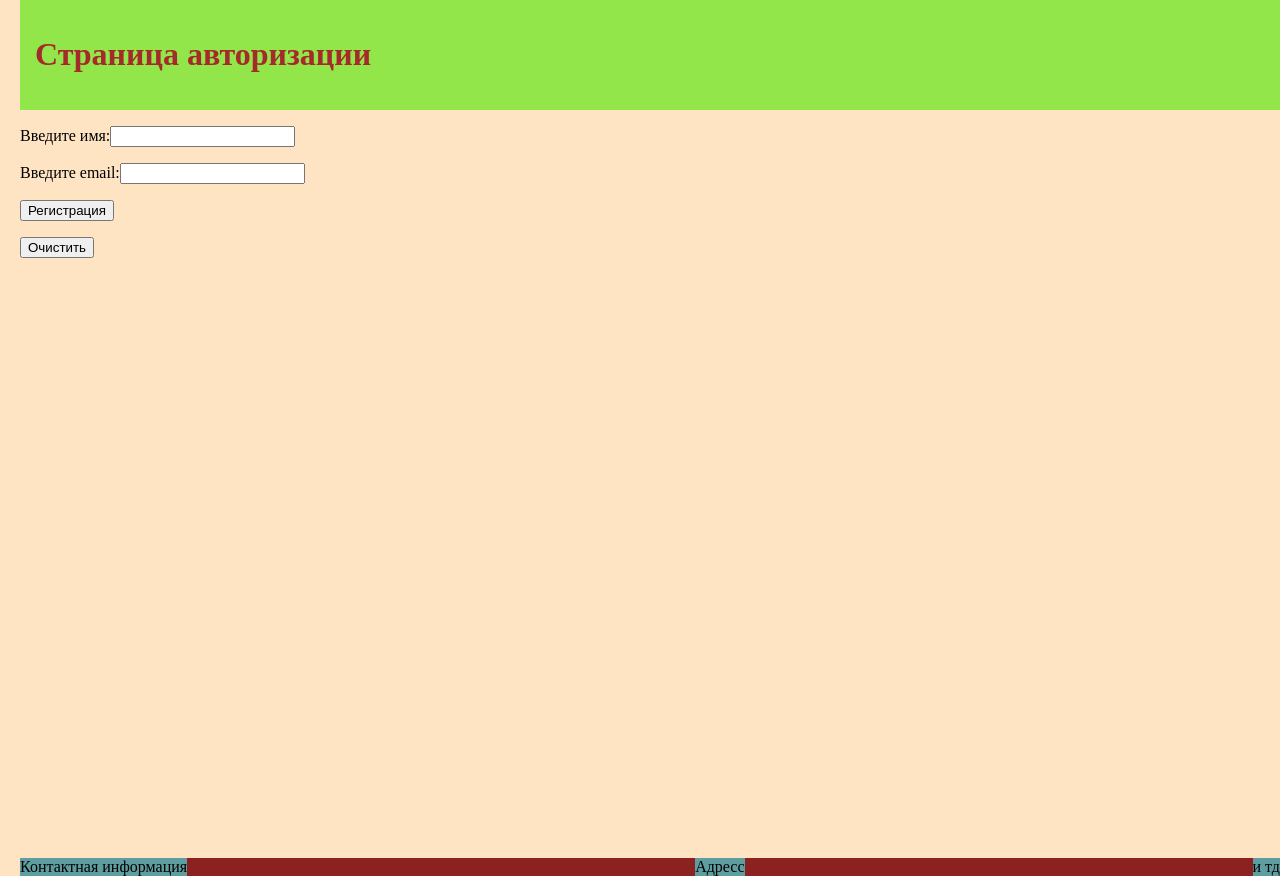
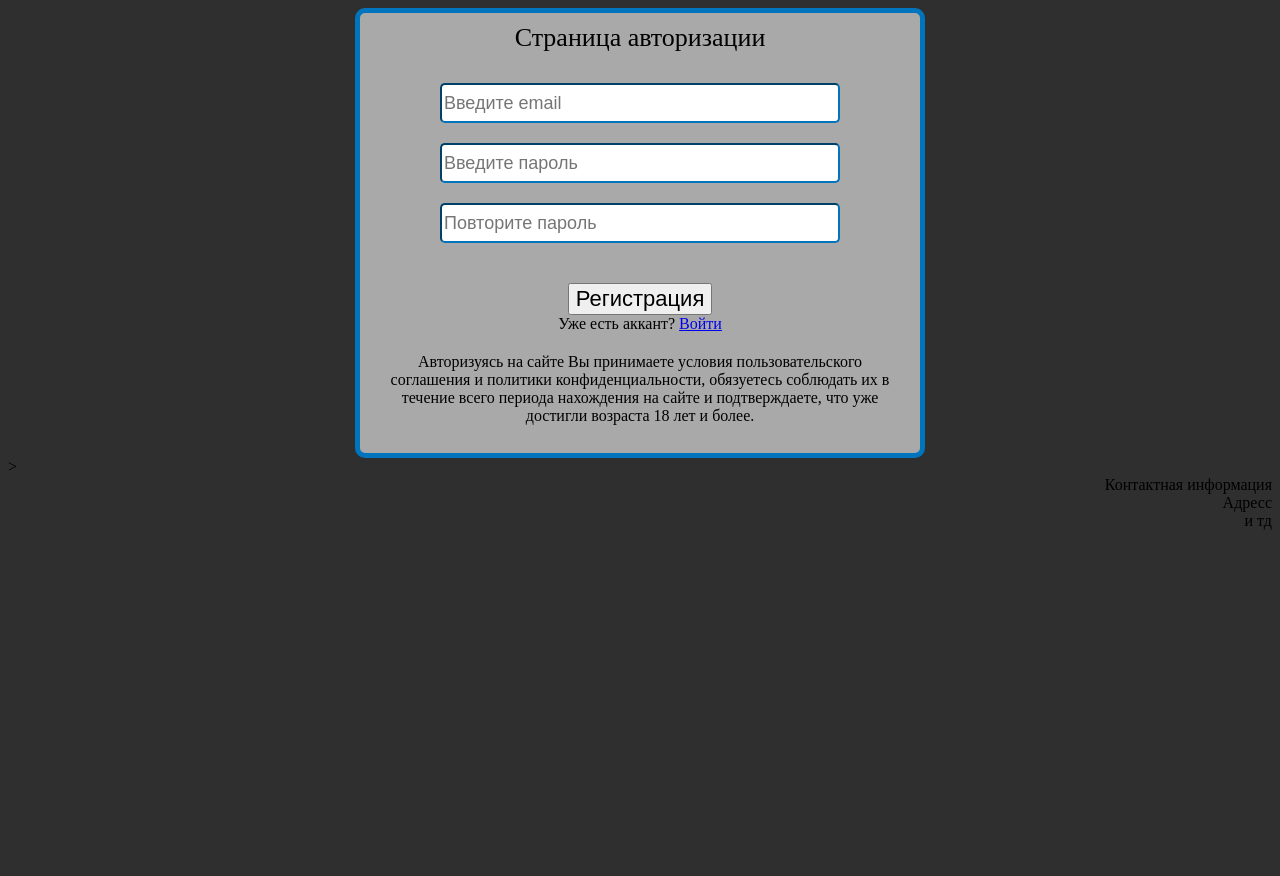
Before and after one commit to Quja11/ourWebApp, a plain HTML site: page html/authorization.html in a window 1280 px wide. After the commit the page ends 800 px from the top, so only its background shows below. Drawn offline with Linux system fonts and the light colour scheme.

Commit message:
Первоначальная настройка элементов авторизации

```diff
--- /dev/null
+++ b/css/authorization.css
@@ -0,0 +1,79 @@
+body{
+    background-color: #2f2f2f;
+}
+.auth {
+    background-color: darkgray;
+    margin: 0 auto;
+    border: 5px solid #0075bd;
+    border-radius: 10px;
+    width: 560px;
+    height: 440px;
+}
+
+.header {
+    text-align: center;
+    padding: 10px;
+    font-size: 26px;
+}
+
+.footer {
+    text-align: end;
+}
+
+.formAuth {
+
+    display: grid;
+    padding: 10px;
+    grid-template-areas:
+	"em"
+	"p"
+    "rp"
+    "rBtn"
+    "aH";
+    grid-template-rows: 4fr 4fr 6fr;
+}
+
+.formAuth #inp_email {
+    grid-area: em;
+}
+
+.formAuth #inp_pass {
+    grid-area: p;
+}
+
+.formAuth #inp_repass {
+    grid-area: rp;
+}
+
+.formAuth #regBtn {
+    grid-area: rBtn;
+    font-size: 22px;
+
+}
+
+.formAuth #authHolder {
+    grid-area: aH;
+}
+
+.fieldInp {
+    margin: 10px;
+    text-align: center;
+}
+
+.field {
+    text-align: center;
+}
+
+.formAuth input {
+    border-color: #0075bd;
+    font-size: 18px;
+    border-radius: 5px;
+    height: 40px;
+    width: 400px;
+}
+.accept{
+    text-align: center;
+    padding: 20px;
+}
+#authHolder{
+}
--- a/html/authorization.html
+++ b/html/authorization.html
@@ -2,29 +2,39 @@
 <head>
     <title>UpX</title>
     <meta charset="utf8">
-    <link rel="stylesheet" href="/css/style.css">
+    <link rel="stylesheet" href="./../css/authorization.css">
 </head>
 <body>
-<header>
-    <h1>Страница авторизации</h1>
-</header>
+<div class="auth">
+    <div class="header">
+        <div class="headerName">Страница авторизации</div>
+    </div>
 
-<section>
-    <form>
-        <p>Введите имя:<input type="text"></p>
-        <p>Введите email:<input type="text"></p>
+    <div class="formAuth">
 
-        <p><input type="submit" value="Регистрация"></p>
-        <p><input type="reset" value="Очистить"></p>
-    </form>
-</section>
 
-<footer>
-    <div>Контактная информация</div>
-    <div>Адресс</div>
-    <div>и тд</div>
-</footer>
+        <div class="fieldInp" id="inp_email"><input type="email" required
+                                                 placeholder="Введите email"></div>
+        <div class="fieldInp" id="inp_pass"><input type="password" required
+                                                placeholder="Введите пароль"></div>
+        <div class="fieldInp" id="inp_repass"><input type="password" required
+                                                  placeholder="Повторите пароль"></div>
 
+        <div class="field" ><button id="regBtn">Регистрация </button><div>
+
+                <div class="field" id="authHolder"> Уже есть аккант? <a href="/login"> Войти </a></div>
+
+            </div>
+        </div>
+        <div class="accept">Авторизуясь на сайте Вы принимаете условия пользовательского соглашения и политики конфиденциальности, обязуетесь соблюдать их в течение всего периода нахождения на сайте и подтверждаете, что уже достигли возраста 18 лет и более.</div>
+
+    </div>
+</div>>
+    <div class="footer">
+        <div>Контактная информация</div>
+        <div>Адресс</div>
+        <div>и тд</div>
+    </div>
 
 </body>
 </html>
```
